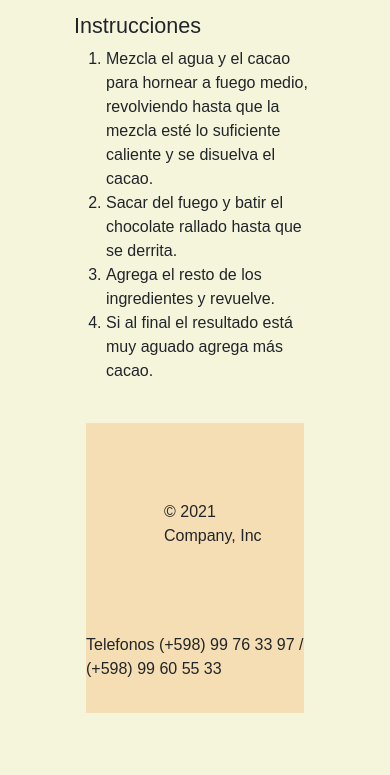
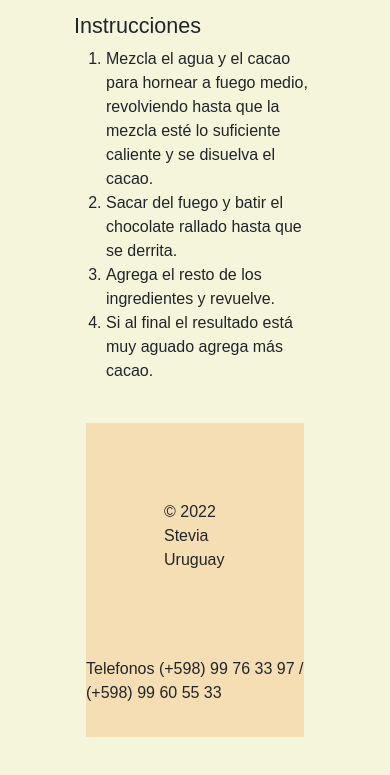
Before and after one commit to Tomybarre/steviauruguay, a website: page paginas/recetas.html in a window 390 px wide. Shown: the part 4783-5558 px from the top of the page. Drawn offline with nearby package versions, Linux system fonts and the light colour scheme.

Commit message:
11 guardado

```diff
--- a/paginas/recetas.html
+++ b/paginas/recetas.html
@@ -161,7 +161,7 @@
               <svg class="bi" width="30" height="24"><use xlink:href="#bootstrap"/></svg>
             </a>
 
-            <span  class="piecolor" class="text-muted">&copy; 2021 Company, Inc</span>
+            <span  class="piecolor" class="text-muted">&copy; 2022 Stevia Uruguay</span>
           </div>
 
           <ul class="nav col-md-4 justify-content-end list-unstyled d-flex">
--- a/scss/_media.scss
+++ b/scss/_media.scss
@@ -22,7 +22,7 @@
         margin: 10px;
         padding: 50px 30px;
         border-radius: 10px;
-
+        margin-bottom: 10px;
     }
 
 
```
Also changed, not shown: index.html (+1 -1 lines), paginas/contacto.html (+1 -1 lines), paginas/dondecomprar.html (+1 -1 lines), paginas/noticias.html (+1 -1 lines), paginas/productos.html (+1 -1 lines), css/destino.css, 1 other file.
